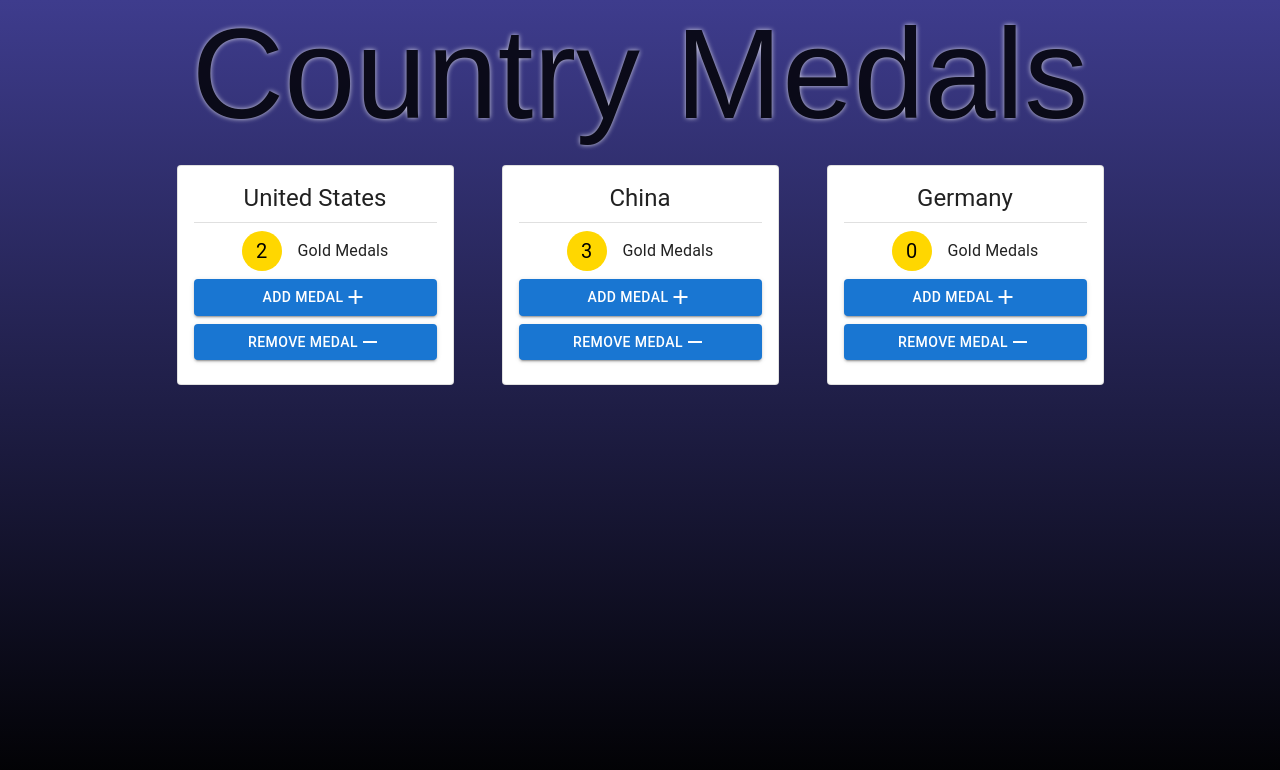
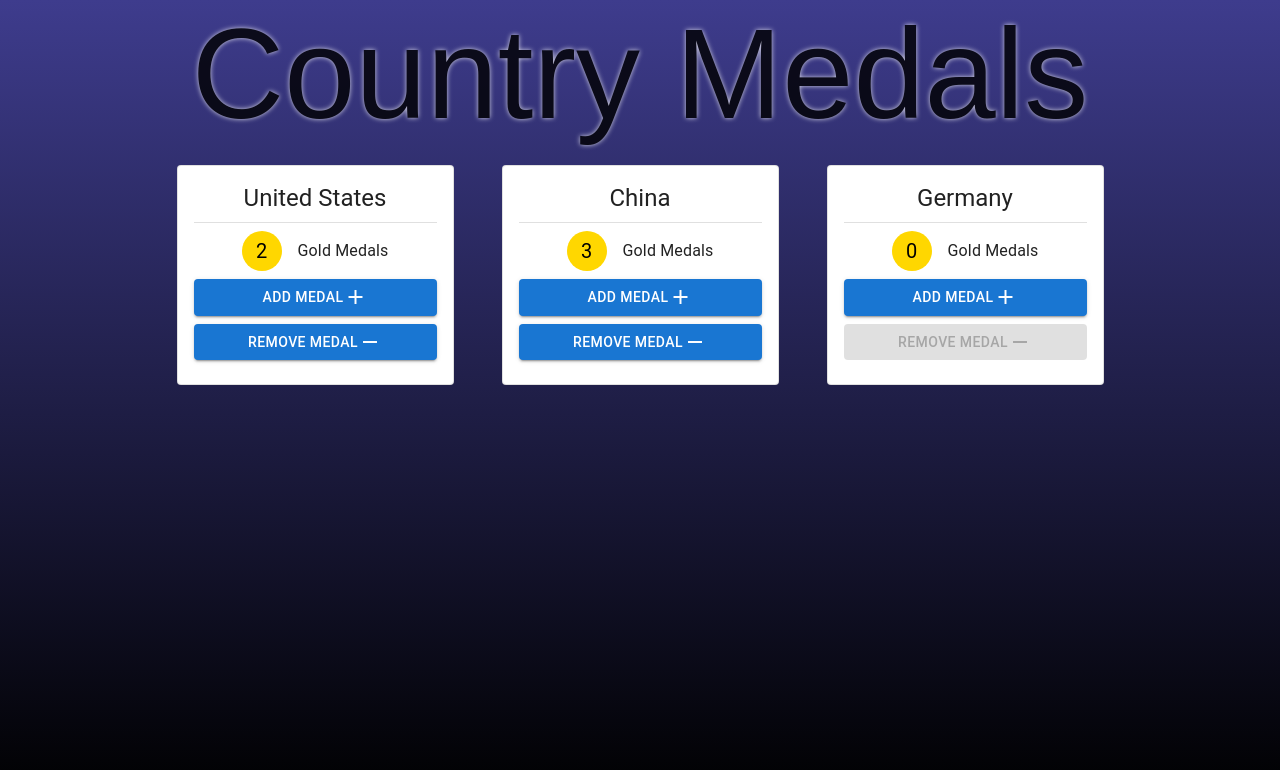
Before and after one commit to MoldyHacker/react-basic-concepts, a React (Create React App) app: page / in a window 1280 px wide. Shown: the top 770 px of the page. Built offline with nearby package versions, Linux system fonts and the light colour scheme.

Commit message:
Refactor add/remove medal buttons in Country component

```diff
--- a/src/components/Country.jsx
+++ b/src/components/Country.jsx
@@ -36,9 +36,12 @@ class Country extends Component {
                                     Add Medal
                                     <Icon>add</Icon>
                                 </Button>
-                                <Button variant="contained" onClick={ () => onRemoveMedal(country.id) }>
-                                    Remove Medal
-                                    <Icon>remove</Icon>
+                                <Button
+                                    variant="contained"
+                                    onClick={ () => onRemoveMedal(country.id) }
+                                    disabled={country.gold <= 0}>
+                                        Remove Medal
+                                        <Icon>remove</Icon>
                                 </Button>
                             </Stack>
                         </CardContent>
```
